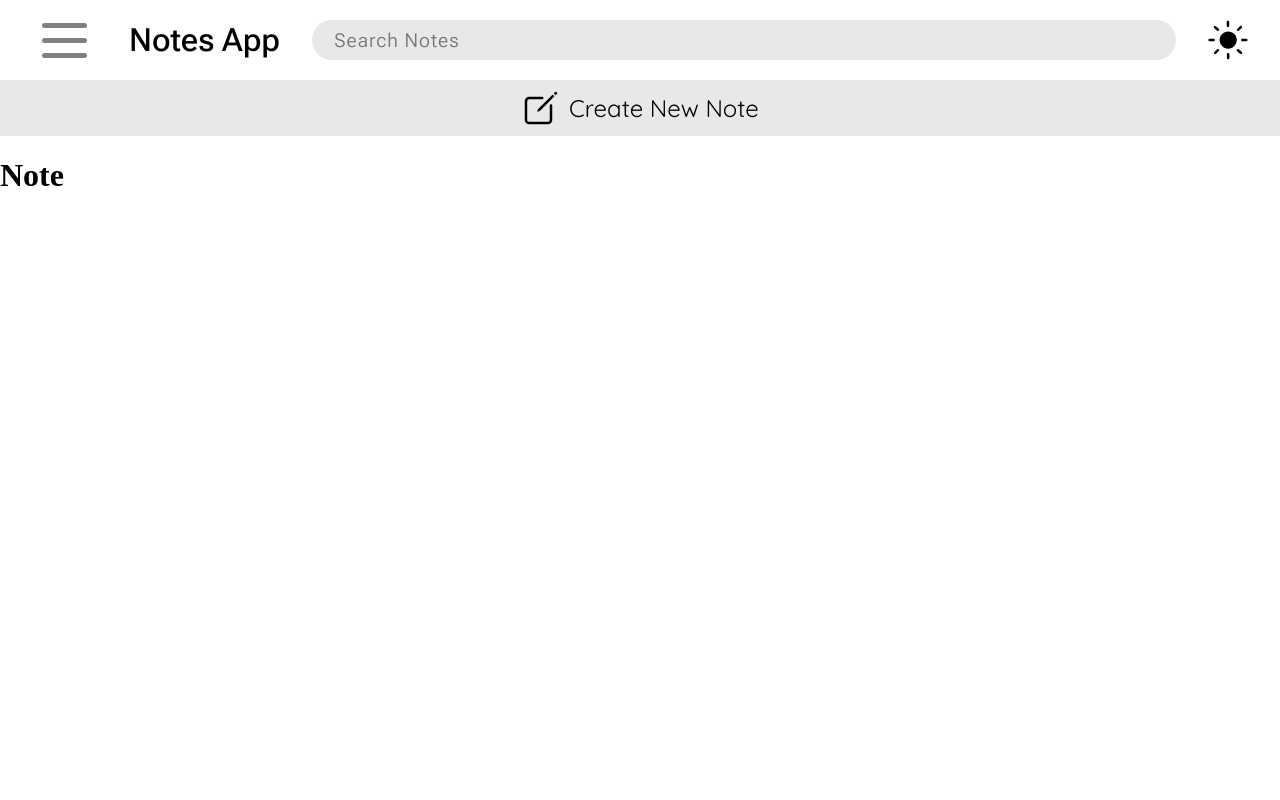
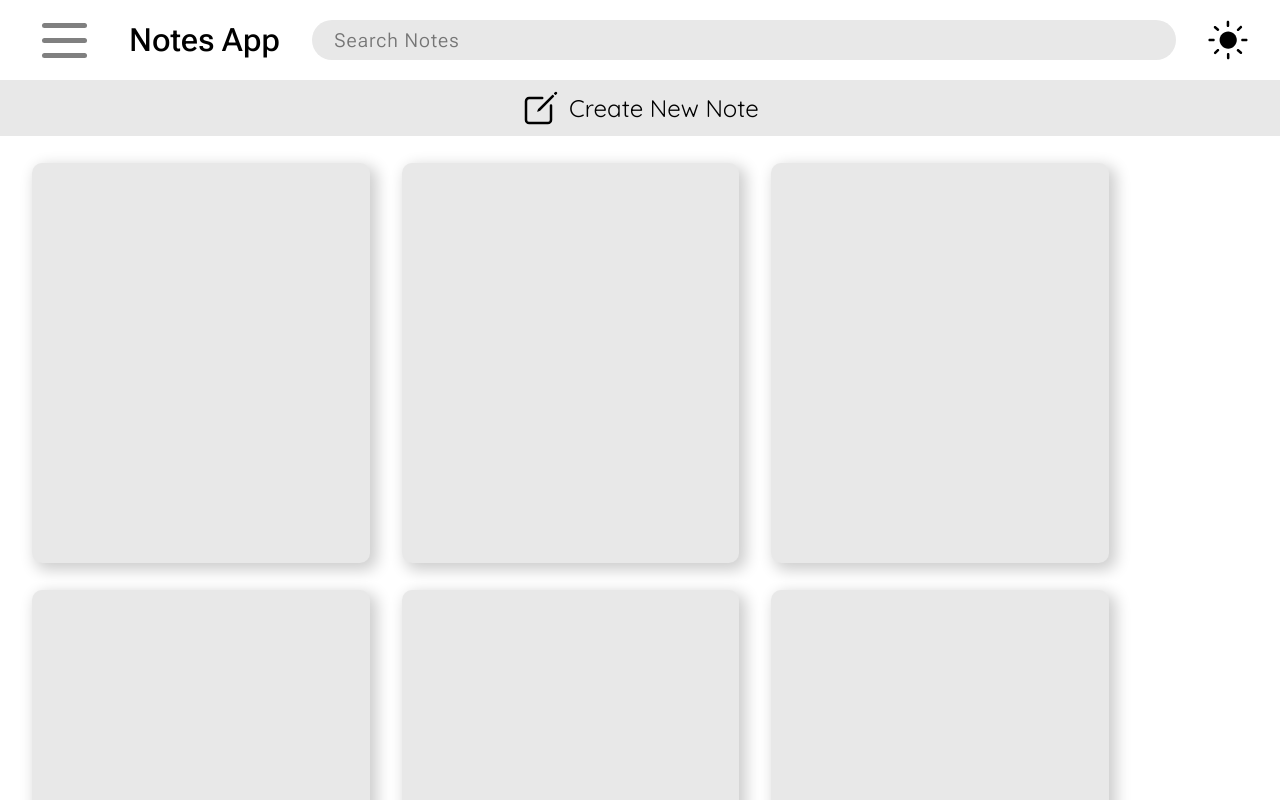
Before and after one commit to Karan-Manikani/notes-app, a React (Create React App) app: page / in a window 1280 px wide. Built offline with nearby package versions, Linux system fonts and the light colour scheme.

Commit message:
Adds note-list layout

```diff
--- a/src/App.js
+++ b/src/App.js
@@ -3,6 +3,9 @@ import { useState, useEffect } from "react";
 import Header from "./components/Header";
 import AddNote from "./components/AddNote";
 import Editor from "./components/Editor";
+import Note from "./components/Note";
+
+import "./css/app.css";
 
 function App() {
 	const storedNotes = JSON.parse(localStorage.getItem("notes")) || [];
@@ -18,7 +21,16 @@ function App() {
 			<Header />
 			<AddNote setEnableEditor={setEnableEditor} />
 			{enableEditor && <Editor notes={notes} setNotes={setNotes} />}
-			<h1>Note</h1>
+			<div className="notes">
+				<Note />
+				<Note />
+				<Note />
+				<Note />
+				<Note />
+				<Note />
+				<Note />
+				<Note />
+			</div>
 		</div>
 	);
 }
--- /dev/null
+++ b/src/components/Note.js
@@ -0,0 +1,14 @@
+import "../css/note.css";
+
+function Note(props) {
+	return (
+		<div className="note">
+			<div className="content">
+				<h1 className="title">{props.title}</h1>
+				<p className="body">{props.body}</p>
+			</div>
+		</div>
+	);
+}
+
+export default Note;
--- a/src/css/addNote.css
+++ b/src/css/addNote.css
@@ -13,7 +13,7 @@
 }
 
 .create-new-note:hover {
-    background-color: rgb(153, 235, 158);
+    background-color: lightgray ;
     transition: all 0.5s;
 }
 
--- /dev/null
+++ b/src/css/app.css
@@ -0,0 +1,16 @@
+.notes {
+    overflow-y: scroll;
+    height: calc(100vh - 136px);
+}
+
+::-webkit-scrollbar {
+    width: 12px;
+    background: #E8E8E8;
+    position: relative;
+
+}
+
+::-webkit-scrollbar-thumb {
+    background: gray;
+    border-radius: 10px;
+}
--- a/src/css/editor.css
+++ b/src/css/editor.css
@@ -1,6 +1,6 @@
 .editor {
 	float: right;
-	width: 30%;
+	width: 25%;
 }
 
 .editor > h2 {
@@ -14,8 +14,8 @@
 .vertical-line {
 	border-left: 6px solid #E8E8E8;
     height: calc(100vh - 136px);
-    position:absolute;
-    left: 70%;
+    position: absolute;
+    left: 75%;
 }
 
 .title-input {
--- /dev/null
+++ b/src/css/note.css
@@ -0,0 +1,33 @@
+.note {
+    display: inline-block;
+    background-color: #E8E8E8;
+    padding: 0;
+    margin: 1.7rem 0rem 0rem 2rem;
+    width: 21.1rem;
+    height: 25rem;
+    border-radius: 10px;
+    box-shadow: 5px 5px 15px 2px rgba(0, 0, 0, 0.2);
+}
+
+.content {
+    display: flex;
+    flex-direction: column;
+}
+
+.title {
+    text-align: center;
+    font-family: 'Quicksand', sans-serif;
+}
+
+.body {
+    height: 17rem;
+    margin: 0;
+    padding: 0rem 2rem;
+    overflow: hidden;
+    text-overflow: ellipsis;
+    display: -webkit-box;
+    -webkit-line-clamp: 15;
+    -webkit-box-orient: vertical;
+    font-family: 'Poppins', sans-serif;
+    line-height: 18px;
+}
```
